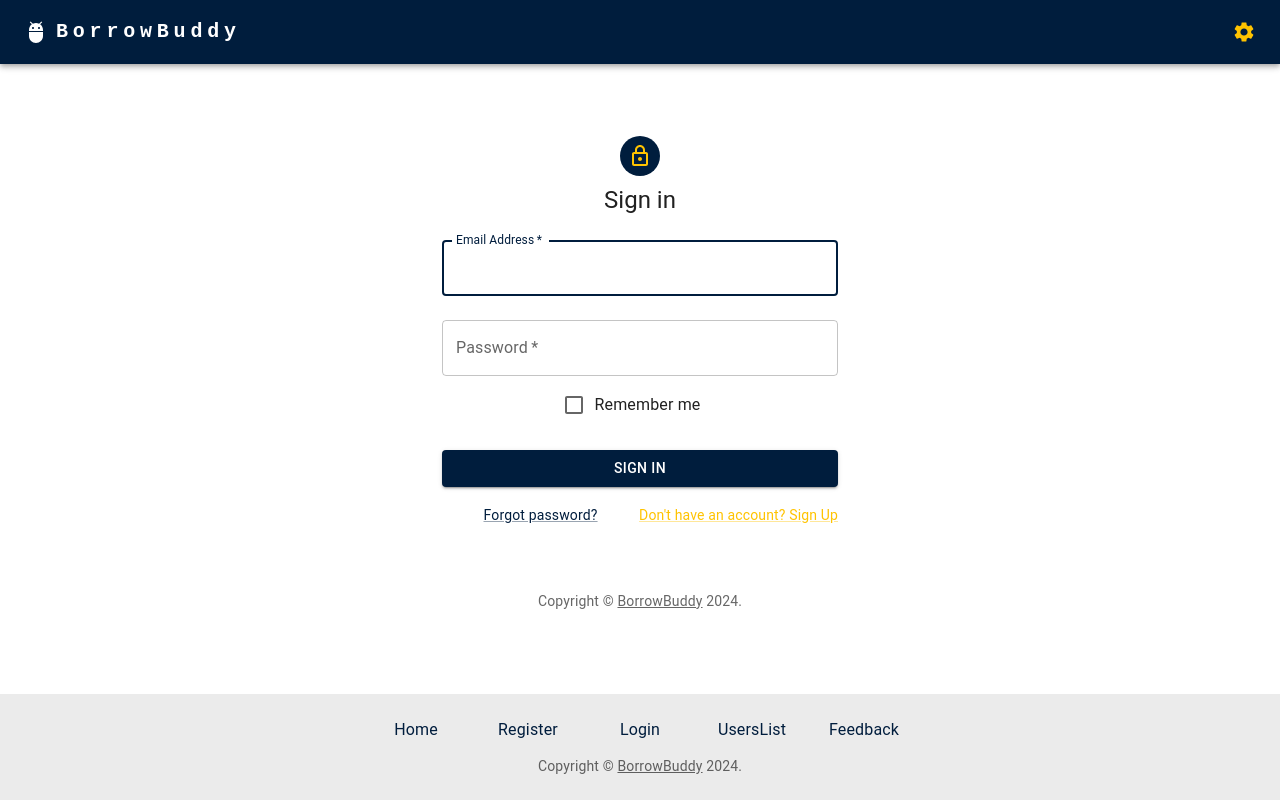
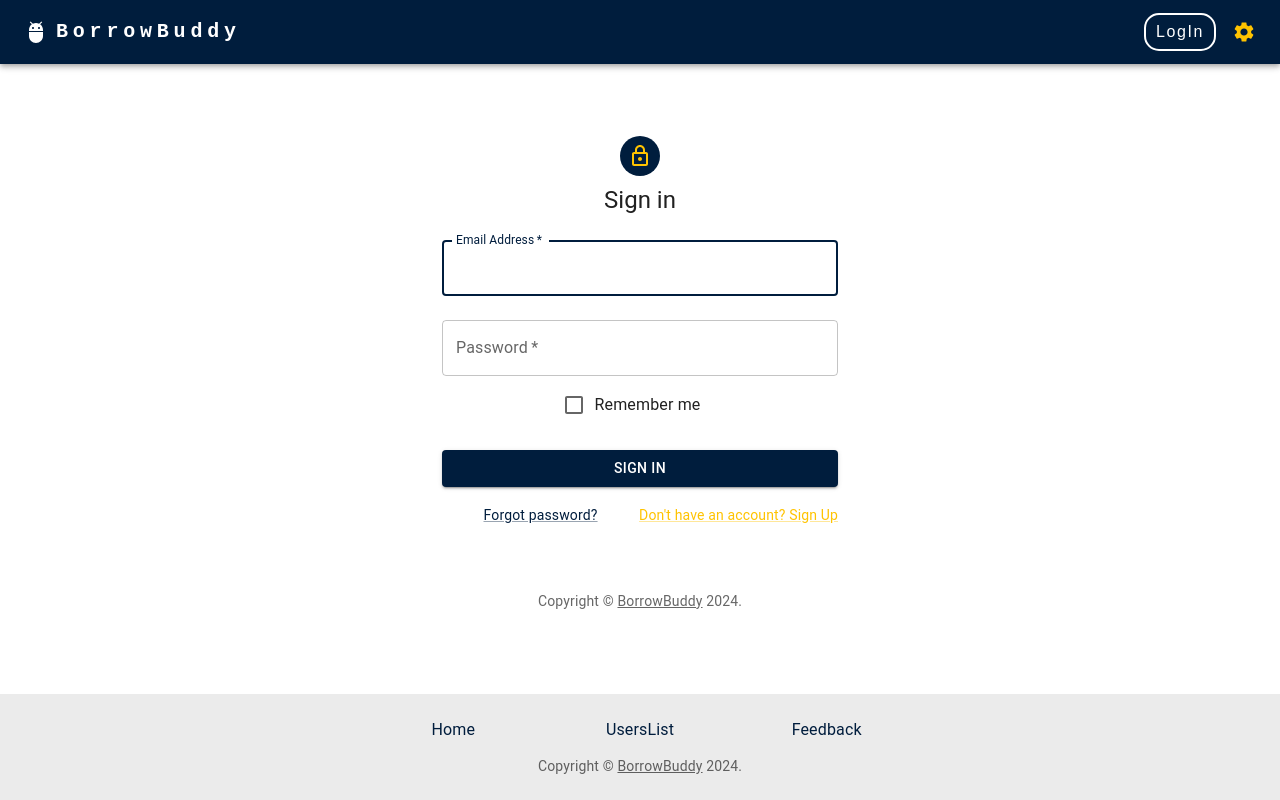
Before and after one commit to mpoxson/BorrowBuddy, a React (Create React App) app in the folder client/: page /login in a window 1280 px wide. Built offline with nearby package versions, Linux system fonts and the light colour scheme.

Commit message:
LogIn move

```diff
--- a/client/src/components/Navbar.js
+++ b/client/src/components/Navbar.js
@@ -73,6 +73,26 @@ function Navbar({ onLogout }) {
           </Typography>
           <Box sx={{ flexGrow: 1, display: { xs: "none", md: "flex" } }}></Box>
 
+          <Typography
+                component="a"
+                href={PAGE_ROUTES.LOGIN}
+                sx={{
+                    mr: 2,
+                    display: { xs: "none", md: "flex" },
+                    fontFamily: "arial",
+                    fontWeight: 300,
+                    letterSpacing: ".1rem",
+                    color: "inherit",
+                    textDecoration: "none",
+                    border: "2px solid white",
+                    padding: "5px 10px",
+                    borderRadius: "15px"
+                }}
+            >
+                LogIn
+            </Typography>
+
+
           <Box sx={{ flexGrow: 0 }}>
             <Tooltip title="Open settings">
               <IconButton onClick={handleOpenUserMenu} sx={{ p: 0 }}>
--- a/client/src/constants/enums.js
+++ b/client/src/constants/enums.js
@@ -8,8 +8,8 @@ export const PAGE_ROUTES = {
 
 export const PAGE_NAMES = [
   { NAME: "Home", ROUTE: "/" },
-  { NAME: "Register", ROUTE: "/register" },
-  { NAME: "Login", ROUTE: "/login" },
+  // { NAME: "Register", ROUTE: "/register" },
+  // { NAME: "Login", ROUTE: "/login" },
   { NAME: "UsersList", ROUTE: "/UsersList" },
   { NAME: "Feedback", ROUTE: "/Feedback" }
 ];
```
